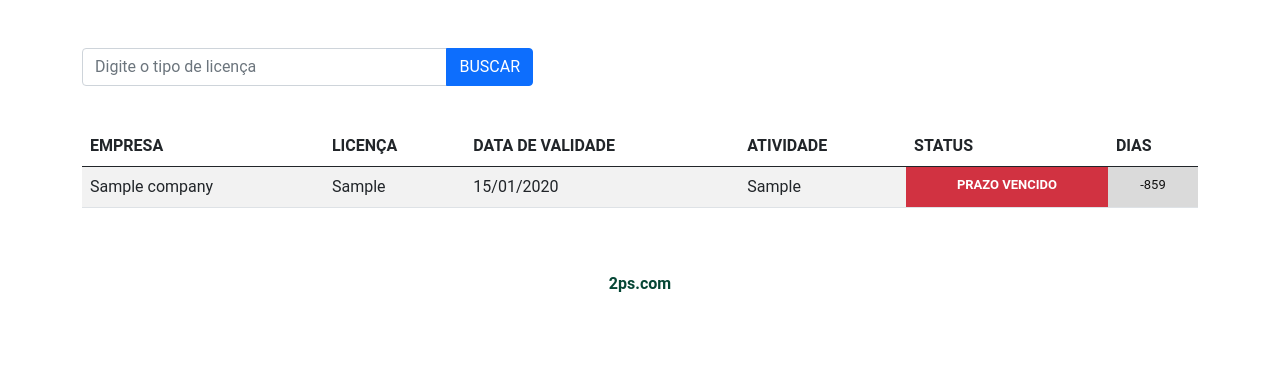
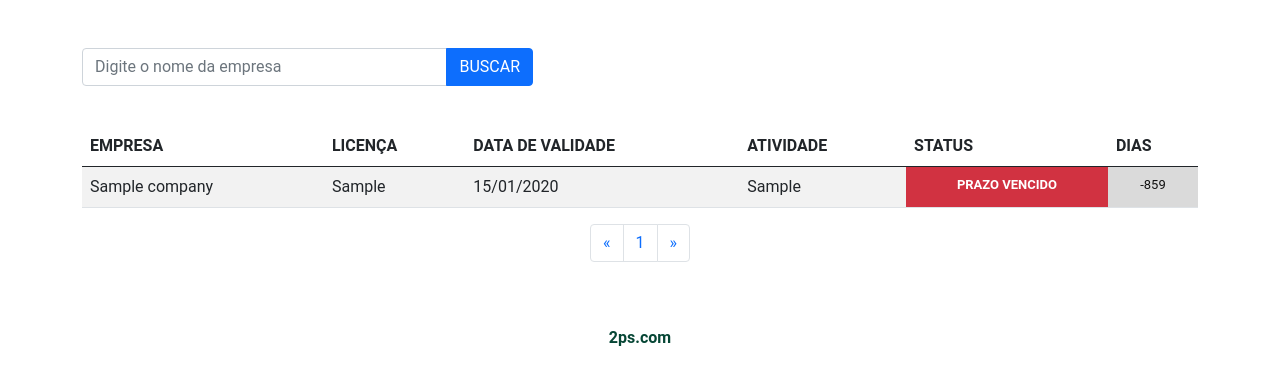
Before and after one commit to odenilsonmarques/sistema_controle_licencas, a PHP site: page /listLicense.php in a window 1280 px wide. Shown: the part 71-456 px from the top of the page. Run offline with PHP 8.4, Linux system fonts and the light colour scheme; tables that the repository leaves empty or names only in its code hold one stand-in row (values such as "Sample post").

Commit message:
implementacao do recurso de paginacao na pagina que lista as licencas

```diff
--- a/listLicense.php
+++ b/listLicense.php
@@ -17,7 +17,7 @@
                 <div class="col-lg-5">
                     <form action="" method="POST">
                         <div class="input-group mb-3">
-                            <input type="text" name="search" class="form-control" placeholder="Digite o tipo de licença">
+                            <input type="text" name="search" class="form-control" placeholder="Digite o nome da empresa">
                             <button class="btn btn-primary" type="submit">BUSCAR</button>
                         </div>
                     </form>
@@ -38,10 +38,30 @@
                                 </tr>
                             </thead>
                             <?php
+                                //verifica a página atual caso seja informada na URL, senão atribui como 1ª página
+                                $page = (isset($_GET['page'])) ? $_GET['page'] : 1;
+
+                                //selecionando o total de registro
+                                $searchRegister = $connectionPDO->prepare("SELECT COUNT(id_license) as registers FROM license");
+                                $searchRegister->execute();
+                                $qtdRows = $searchRegister->fetch(PDO::FETCH_ASSOC);
+                                $guardRows = $qtdRows['registers'];
+
+                                // echo $rows['registers'];
+
+                                //definindo a quantidade de itens por página, neste caso
+                                $items = 8;
+
+                                //calcula o número de páginas arredondando o resultado para cima
+                                $numberPages = ceil($guardRows / $items);
+
+                                //variavel para calcular o início da visualização com base na página atual
+                                $startVisualization = ($items * $page) - $items;
+
+
                                 $listLicenses = [];
                                 if(!isset($_POST['search'])){
-
-                                    $searchLicensesCompanys = $connectionPDO->query("SELECT company.id_company, company.nameCompany, license.id_license, license.type_license, license.expiration_date, license.activity, license.organ FROM license, company  WHERE license.id_company = company.id_company");
+                                    $searchLicensesCompanys = $connectionPDO->query("SELECT company.id_company, company.nameCompany, license.id_license, license.type_license, license.expiration_date, license.activity, license.organ FROM license, company  WHERE license.id_company = company.id_company ORDER BY expiration_date ASC LIMIT $startVisualization, $items");
                                     if($searchLicensesCompanys->rowCount() > 0){
                                         $listLicenses = $searchLicensesCompanys->fetchAll(PDO::FETCH_ASSOC);
                                         foreach($listLicenses as $listLicense){?>
@@ -77,8 +97,8 @@
 
                                 }else if(isset($_POST['search'])){
                                     //buscando todas as palavras que iniciam com a letra passado na busca. Também foi utilizado a função trim para retirar todos os espeços no inicio e no fim da string
-                                    $type_license = trim($_POST['search'])."%";
-                                    $searchLicensesCompanys = $connectionPDO->prepare("SELECT company.id_company, company.nameCompany, license.id_license, license.type_license, license.expiration_date, license.activity, license.organ FROM license, company WHERE (type_license LIKE '$type_license') AND license.id_company = company.id_company");
+                                    $nameCompany = trim($_POST['search'])."%";
+                                    $searchLicensesCompanys = $connectionPDO->prepare("SELECT company.id_company, company.nameCompany, license.id_license, license.type_license, license.expiration_date, license.activity, license.organ FROM license, company WHERE (nameCompany LIKE '$nameCompany') AND license.id_company = company.id_company");
                                     $searchLicensesCompanys->bindParam(':type_license', $type_license, PDO::PARAM_STR);
                                     $searchLicensesCompanys->execute();
                                     if($searchLicensesCompanys->rowCount()>0){
@@ -122,6 +142,24 @@
                                 }
                             ?>
                         </table>
+                        <!--paginação-->
+                        <nav aria-label="Page navigation" class="mt-3">
+                            <ul class="pagination justify-content-center">
+                                <li class="page-item">
+                                    <a class="page-link" href="listLicense.php?page=1" tabindex="-1" aria-disabled="true">
+                                        <span aria-hidden="true">&laquo;</span>
+                                    </a>
+                                </li>
+                                <?php  for ($i = 1; $i < $numberPages + 1; $i++) {?>
+                                    <li class="page-item"><a class="page-link" href="listLicense.php?page=<?php echo $i; ?>"><?php echo $i;?></a></li>
+                                    <?php } ?>
+                                <li class="page-item">
+                                    <a class="page-link" href="listLicense.php?page=<?php echo $numberPages ;?>">
+                                        <span aria-hidden="true">&raquo;</span>
+                                    </a>
+                                </li>
+                            </ul>
+                        </nav>
                     </div>
                 </div>
             </div>
```
